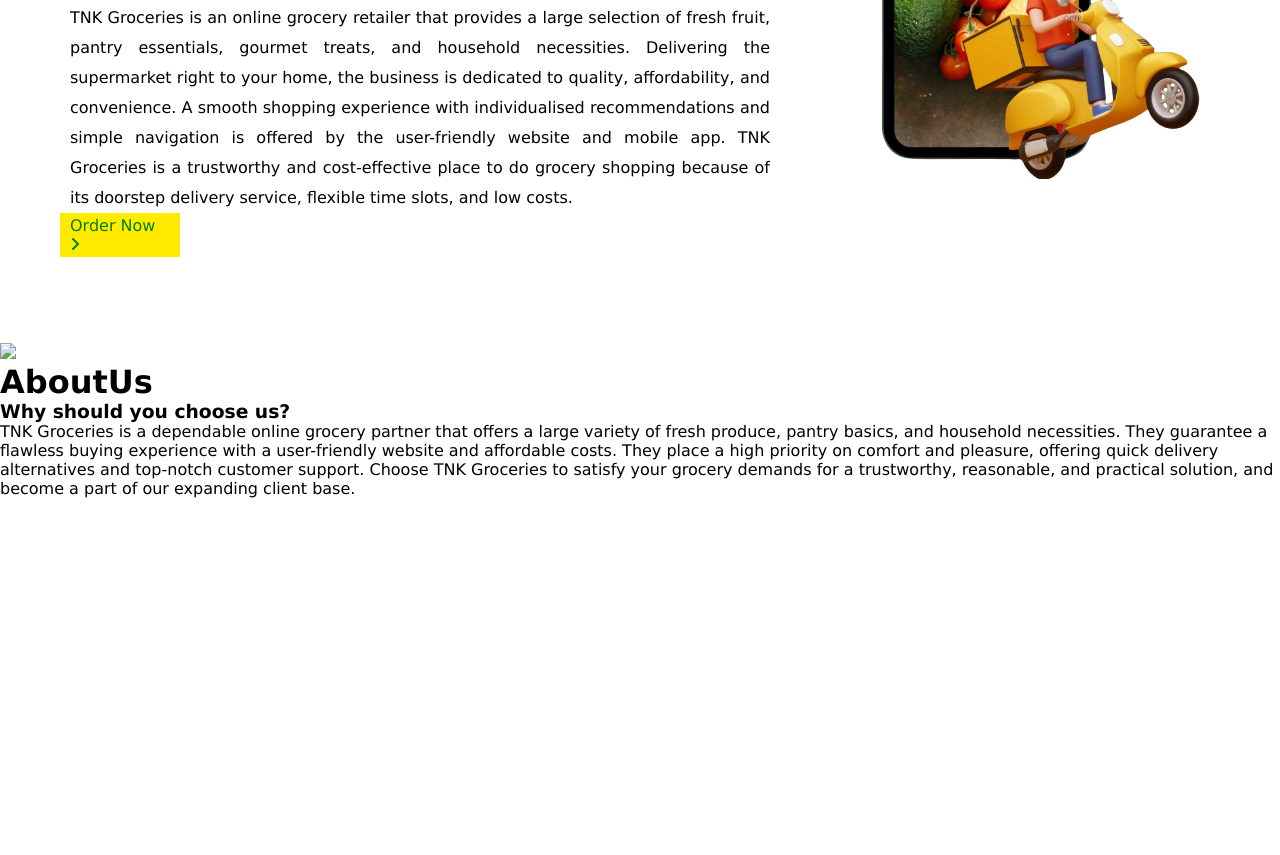
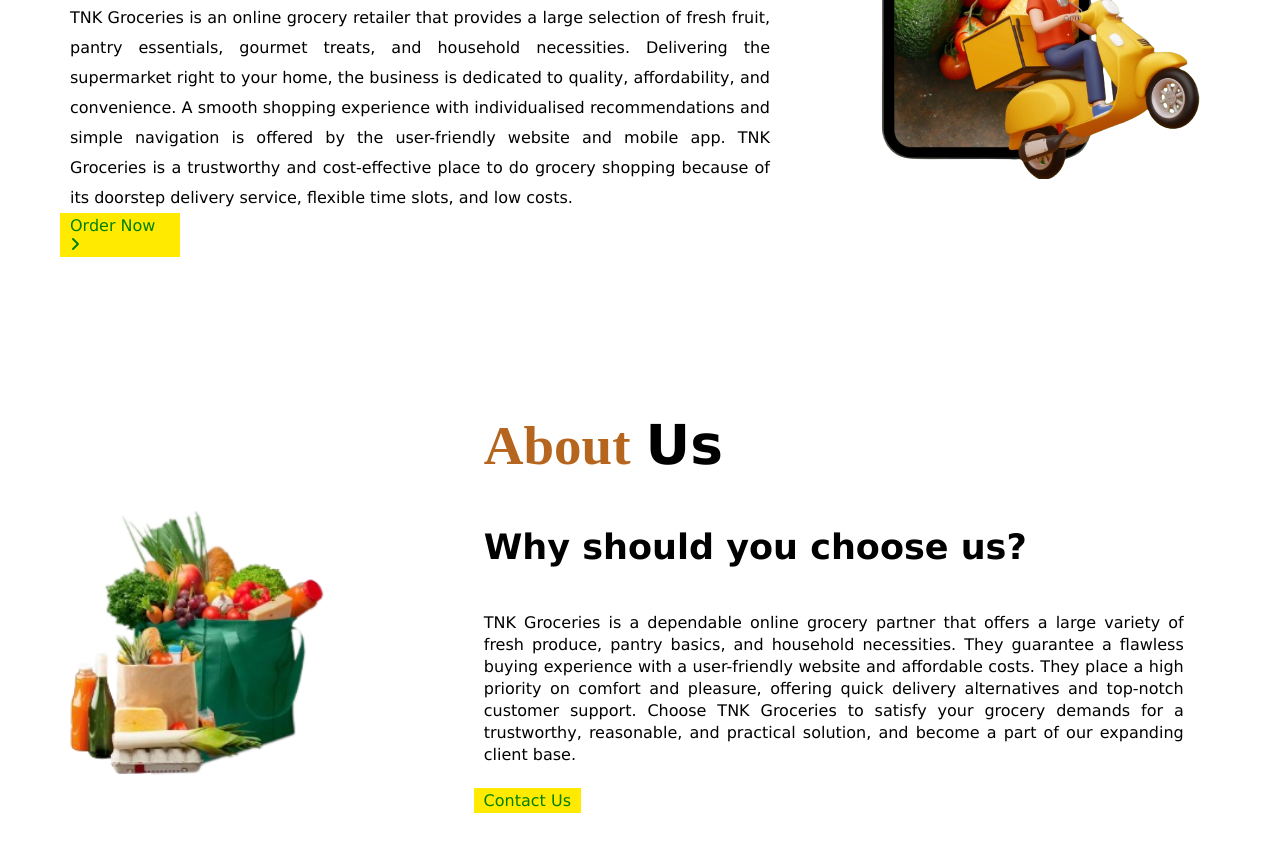
Before and after one commit to MDFAYEZALI/TNK-GROCEREIES, a plain HTML site: page index.html in a window 1280 px wide. Shown: the part 457-1312 px from the top of the page. Before the commit the page ends 955 px from the top, so only its background shows below. Drawn offline with Linux system fonts and the light colour scheme.

Commit message:
added about us

```diff
--- a/index.html
+++ b/index.html
@@ -49,12 +49,13 @@
             <i class="fa-solid fa-angle-right"></i>
            </div>
     </section>
+    <br>
     <!--About-->
     <div class="about" id="About">
         <div class="about_main">
 
             <div class="image">
-                <img src="main_img2.png">
+                <img src="image/main_img2.png">
             </div>
             <div class="about_text">
                 <h1><span>About</span>Us</h1>
@@ -67,6 +68,8 @@
                 </p>
             </div>
         </div>
+        <a href="#" class="about_btn">Contact Us</a>
     </div>
+    <!---->
 </body>
 </html>
--- a/style.css
+++ b/style.css
@@ -124,3 +124,49 @@ section .main-btn i{
 section .main-btn:hover i{
     transform: translateX(7px);
 }
+/*About us*/
+.about{
+    width: 100%;
+    height: 100;
+    padding: 70px 0;
+}
+.about .about_main{
+    display: flex;
+    align-items: center;
+    justify-content: space-around;
+}
+.about .about_main .image img{
+    width: 300px;
+    position: relative;
+    top: 60px;
+}
+.about .about_main .about_text h1 span{
+    color: #b5651d;
+    margin-right: 15px;
+    font-family: mv boli;
+}
+.about .about_main .about_text h1{
+    font-size: 55px;
+    position: relative;
+    bottom: 50px;
+}
+.about .about_main .about_text h3{
+    font-size: 35px;
+    margin: 0 0 45px 0;
+}
+.about .about_main .about_text p{
+    width: 700px;
+    text-align: justify;
+    margin-right: 35px;
+    line-height: 22px;
+}
+/*contact us*/
+.about .about_btn{
+    background-color: #FFEA00;
+    padding: 3px 10px;
+    text-decoration: none;
+    color: green;
+    position: relative;
+    left: 37%;
+    bottom: 5px;
+}
```
